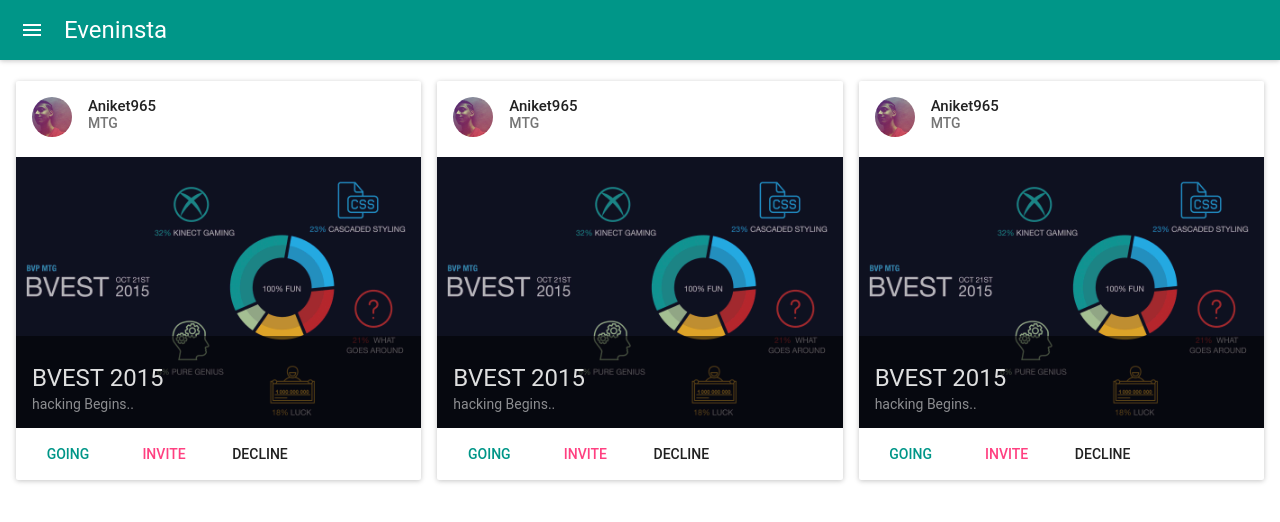
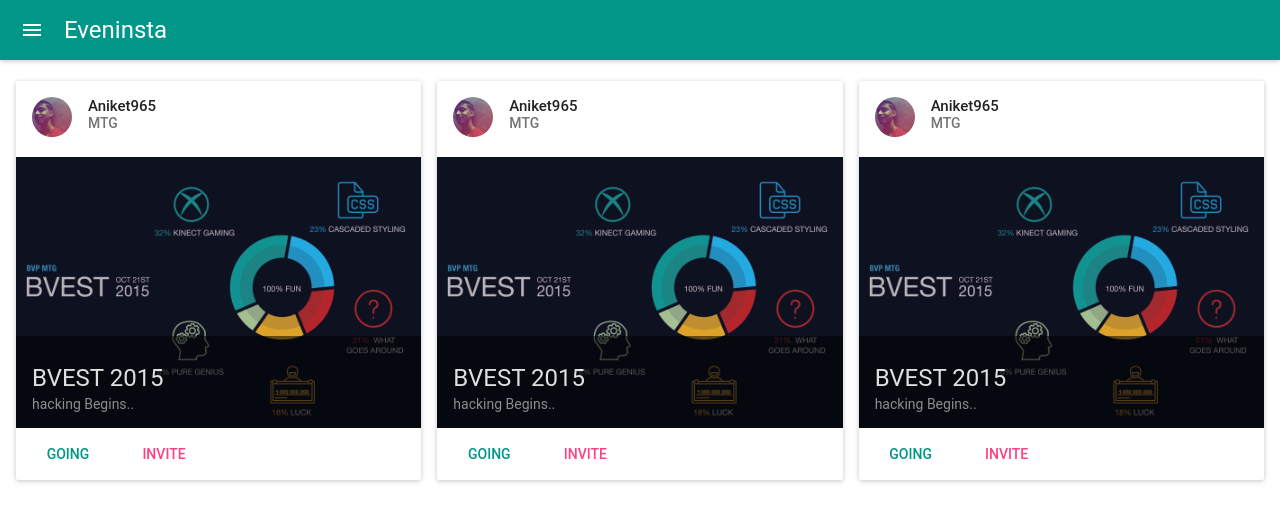
Before and after one commit to BVPMOSC/EventInsta, a React (Create React App) app: page / in a window 1280 px wide. Shown: the top 522 px of the page. Built offline with nearby package versions, Linux system fonts and the light colour scheme; what react-tap-event-plugin would draw is missing.

Commit message:
removed  Decline option

```diff
--- a/src/App.js
+++ b/src/App.js
@@ -62,9 +62,9 @@
               </Col>
               <Col xs={12} sm={6} md={4} lg={4}>
                 <EventCard />
-                <h1></h1>
               </Col>
 
+                <h1></h1>
             </Row>
           </Grid>
         </div>
--- a/src/Components/EventCard.js
+++ b/src/Components/EventCard.js
@@ -15,7 +15,7 @@
         <CardActions>
             <FlatButton label="Going"  primary={true}/>
             <FlatButton label="Invite"  secondary={true}/>
-            <FlatButton label="Decline" />
+
         </CardActions>
     </Card>
 );
```
